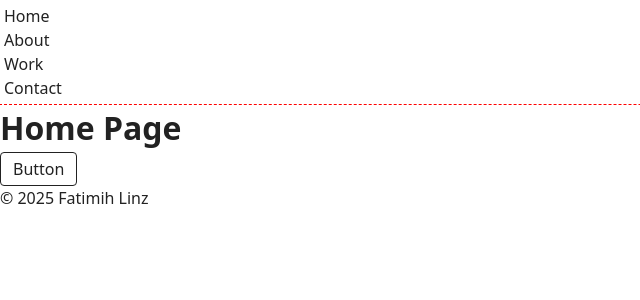
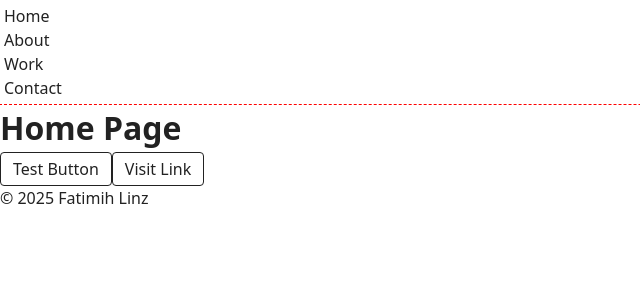
Before and after one commit to fatimih/portfolio-site-2025, a React (Vite) app: page / in a window 1280 px wide. Shown: the top 300 px of the page, without its empty margins (0-640 px from the left). Built offline with nearby package versions, Linux system fonts and the light colour scheme.

Commit message:
04.01: Make Button reusable with as/className/props

```diff
--- a/src/components/ui/Button.jsx
+++ b/src/components/ui/Button.jsx
@@ -1,9 +1,12 @@
 import styles from './Button.module.css';
 
-export default function Button() {
+export default function Button({ as = 'button', className = '', children, ...props }) {
+  const Component = as;
+  const classes = `${styles.root}${className ? ' ' + className : ''}`;
+
   return (
-    <button className={styles.root}>
-      Button
-    </button>
+    <Component className={classes} {...props}>
+      {children}
+    </Component>
   );
 }
--- a/src/pages/Home.jsx
+++ b/src/pages/Home.jsx
@@ -5,6 +5,7 @@ export default function Home() {
     <main>
       <h1>Home Page</h1>
       <Button>Test Button</Button>
+      <Button as="a" href="https://example.com" target="_blank" rel="noreferrer">Visit Link</Button>
     </main>
   );
 }
```
